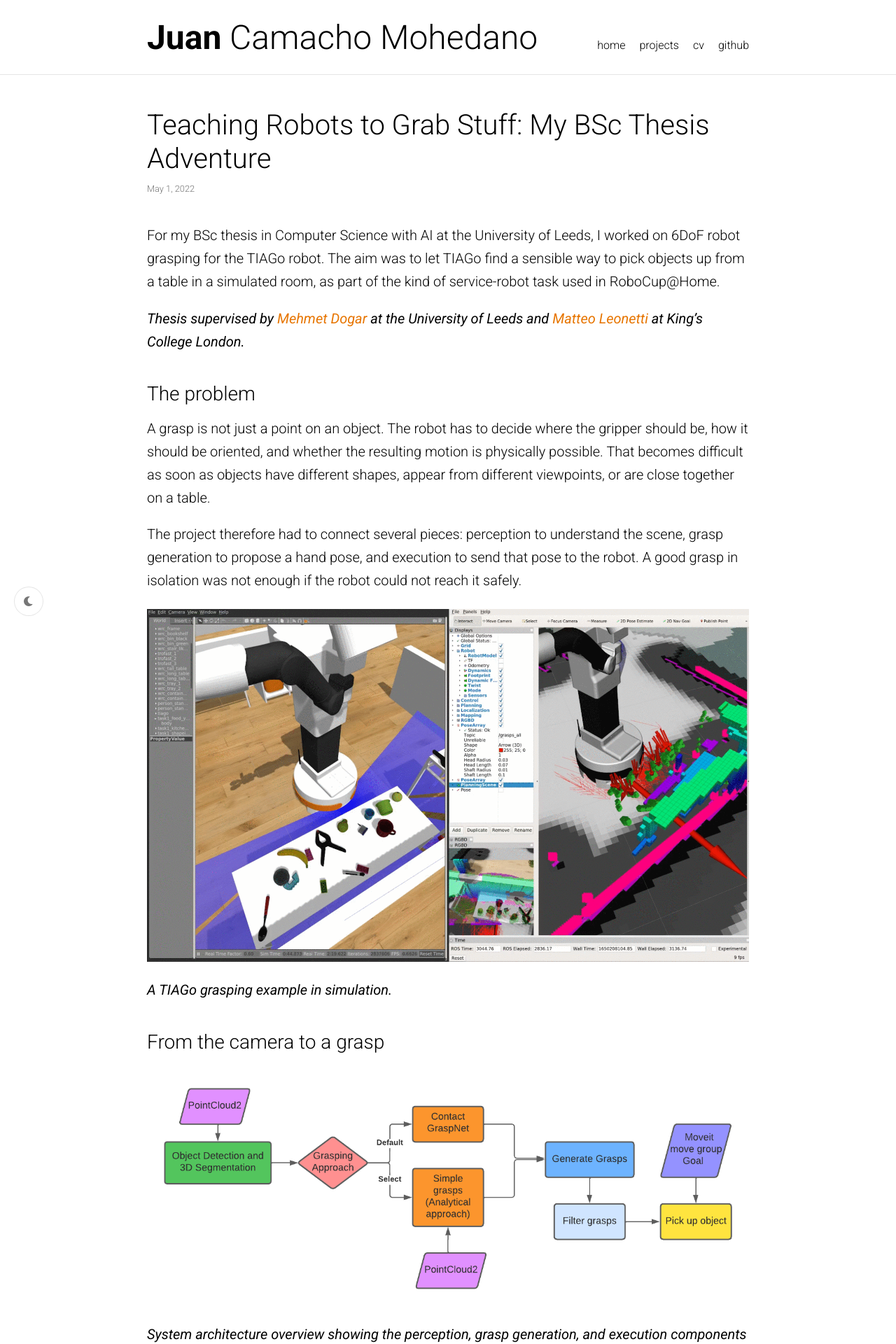
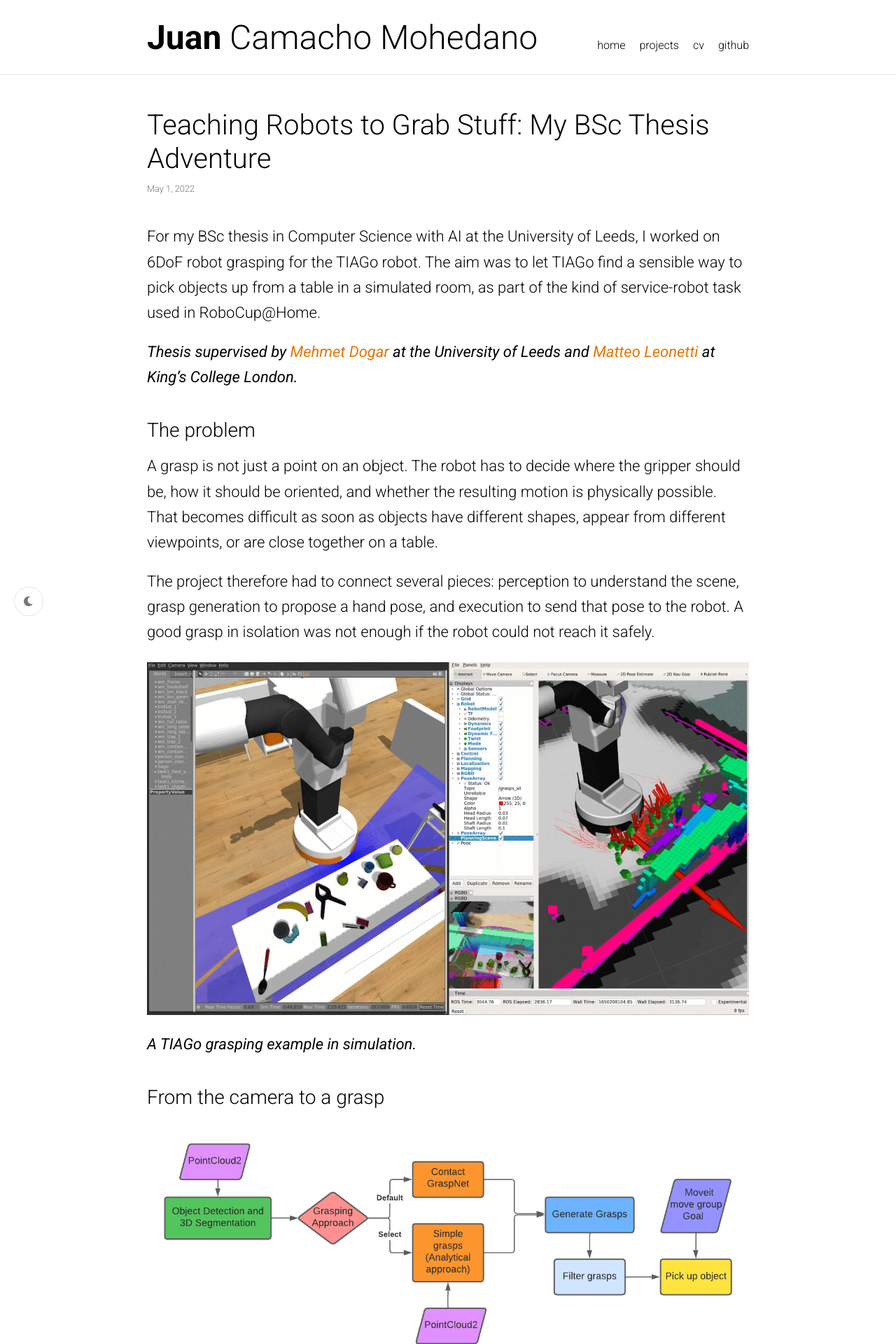
Before and after one commit to jucamohedano/jucamohedano.github.io, a Jekyll site: the page built from _posts/2022-05-01-bsc-thesis-robot-grasping.md, in a window 1280 px wide. Shown: the top 1920 px of the page at 70% size. Built offline with Jekyll 4.4.1, drawn with Linux system fonts in a browser that asks for light colours.

Commit message:
Scale post body text with global typography

```diff
--- a/css/styles.css
+++ b/css/styles.css
@@ -536,7 +536,7 @@ footer p {
 
 .post-content {
     margin-bottom: 2rem;
-    font-size: 1.25rem;
+    font-size: 1.375rem;
 }
 
 .post-content h2 {
```
